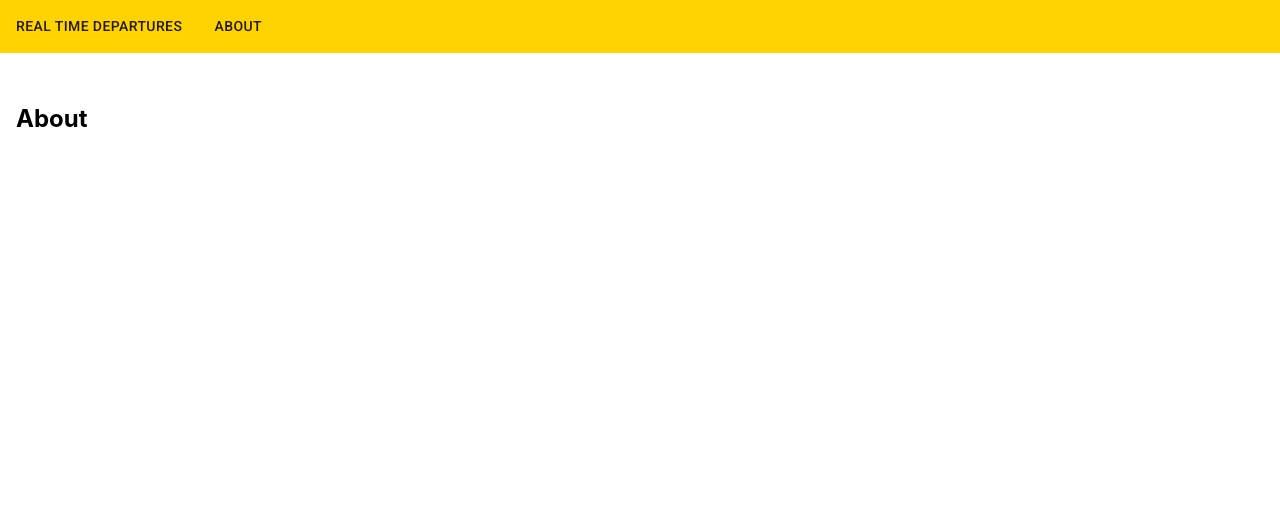
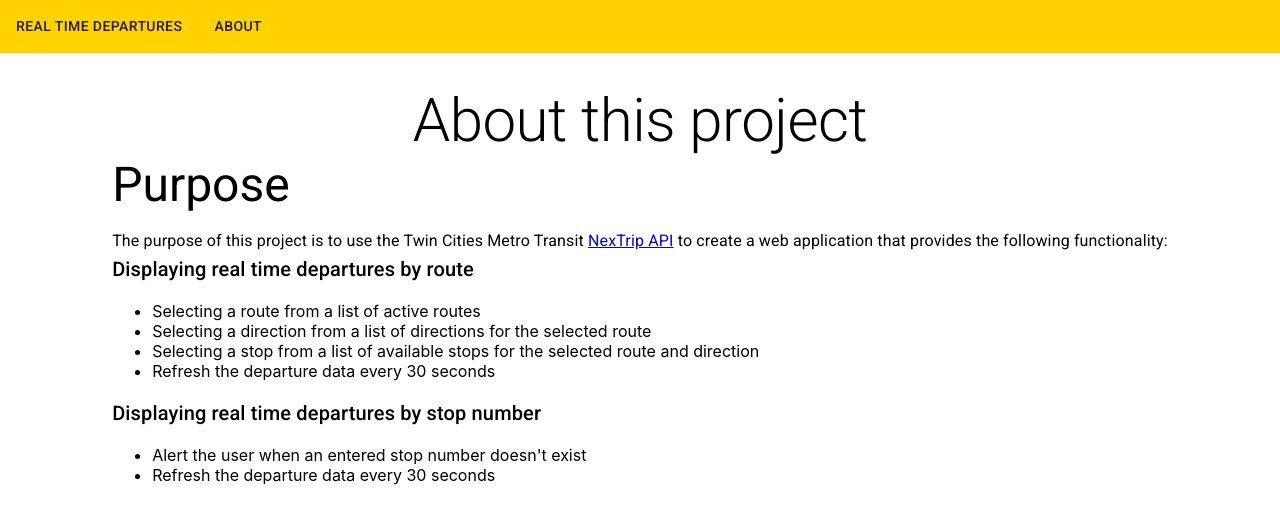
Before and after one commit to non-carbondated/nextrip-app, a React (Create React App) app: page /about in a window 1280 px wide. Shown: the top 524 px of the page. Built offline with nearby package versions, Linux system fonts and the light colour scheme.

Commit message:
feat(About): add about component and update text content

```diff
--- a/src/App.js
+++ b/src/App.js
@@ -10,10 +10,11 @@ import {
   QueryClientProvider,
 } from 'react-query'
 import { ReactQueryDevtools } from 'react-query/devtools'
-import RealTimeDepartures from './components/RealTimeDepartures'
 import { makeStyles } from '@material-ui/core/styles'
 import Grid from '@material-ui/core/Grid'
 import Button from '@material-ui/core/Button'
+import RealTimeDepartures from './components/RealTimeDepartures'
+import About from './components/About'
 
 const queryClient = new QueryClient()
 
@@ -35,10 +36,6 @@ const useStyles = makeStyles((theme) => ({
     margin: theme.spacing(2)
   }
 }));
-
-function About() {
-  return <h2>About</h2>;
-}
 
 function App() {
   const classes = useStyles()
--- /dev/null
+++ b/src/components/About/index.js
@@ -0,0 +1,46 @@
+import Grid from '@material-ui/core/Grid'
+import Typography from '@material-ui/core/Typography'
+import { makeStyles } from '@material-ui/core/styles'
+
+const useStyles = makeStyles(theme => ({
+  container: {
+    width: '100%',
+    maxWidth: theme.spacing(114),
+  }
+}))
+
+const About = () => {
+  const classes = useStyles()
+
+  return (
+    <Grid
+      container
+      direction="column"
+      justify="flex-start"
+      alignItems="center"
+      spacing={5}
+    >
+      <Grid item>
+        <Typography variant="h2" align="center">About this project</Typography>
+        <Typography variant="h3" gutterBottom>Purpose</Typography>
+        <Typography variant="body1">
+          The purpose of this project is to use the Twin Cities  Metro Transit <a href="https://svc.metrotransit.org/swagger/index.html" target="_blank" rel="noreferrer">NexTrip API</a> to create a web application that provides the following functionality:
+        </Typography>
+        <Typography variant="h6">Displaying real time departures by route</Typography>
+        <ul>
+          <li>Selecting a route from a list of active routes</li>
+          <li>Selecting a direction from a list of directions for the selected route</li>
+          <li>Selecting a stop from a list of available stops for the selected route and direction</li>
+          <li>Refresh the departure data every 30 seconds</li>
+        </ul>
+        <Typography variant="h6">Displaying real time departures by stop number</Typography>
+        <ul>
+          <li>Alert the user when an entered stop number doesn't exist</li>
+          <li>Refresh the departure data every 30 seconds</li>
+        </ul>
+      </Grid>
+    </Grid>
+  )
+}
+
+export default About
```
